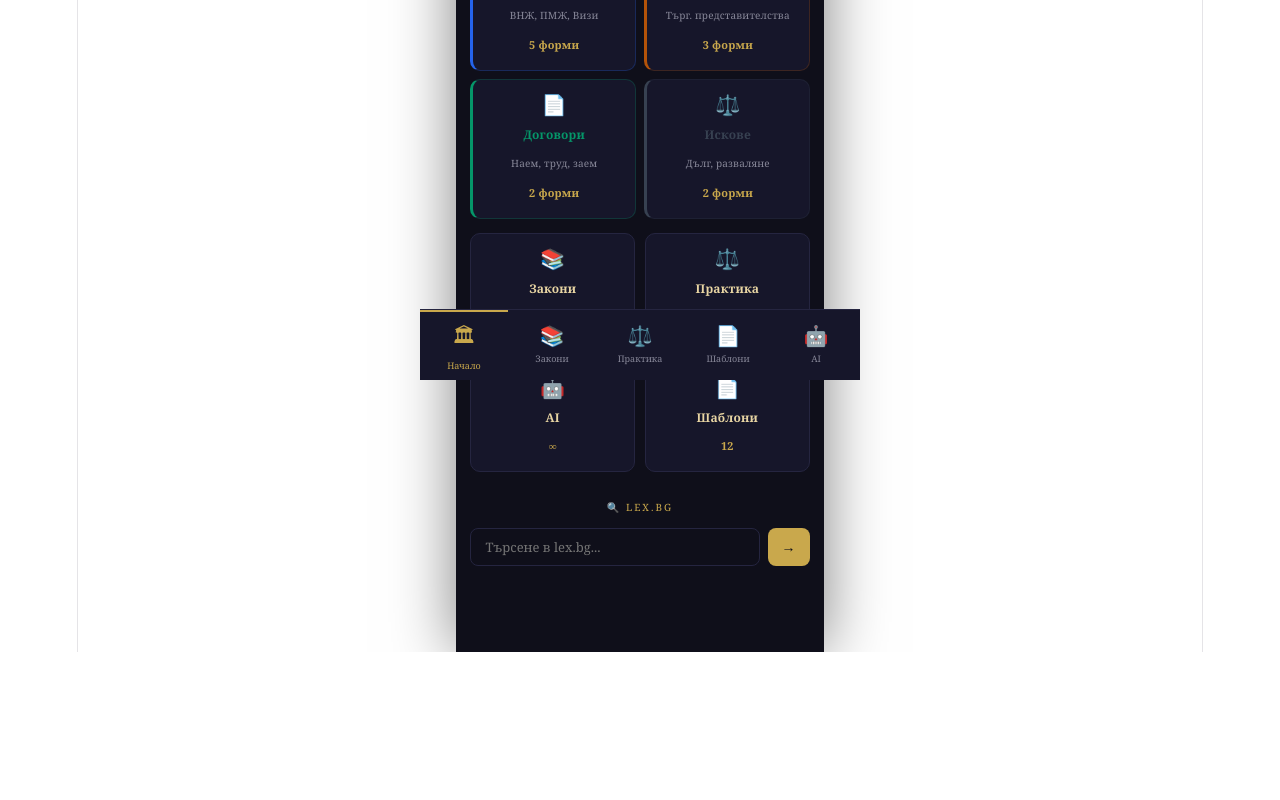
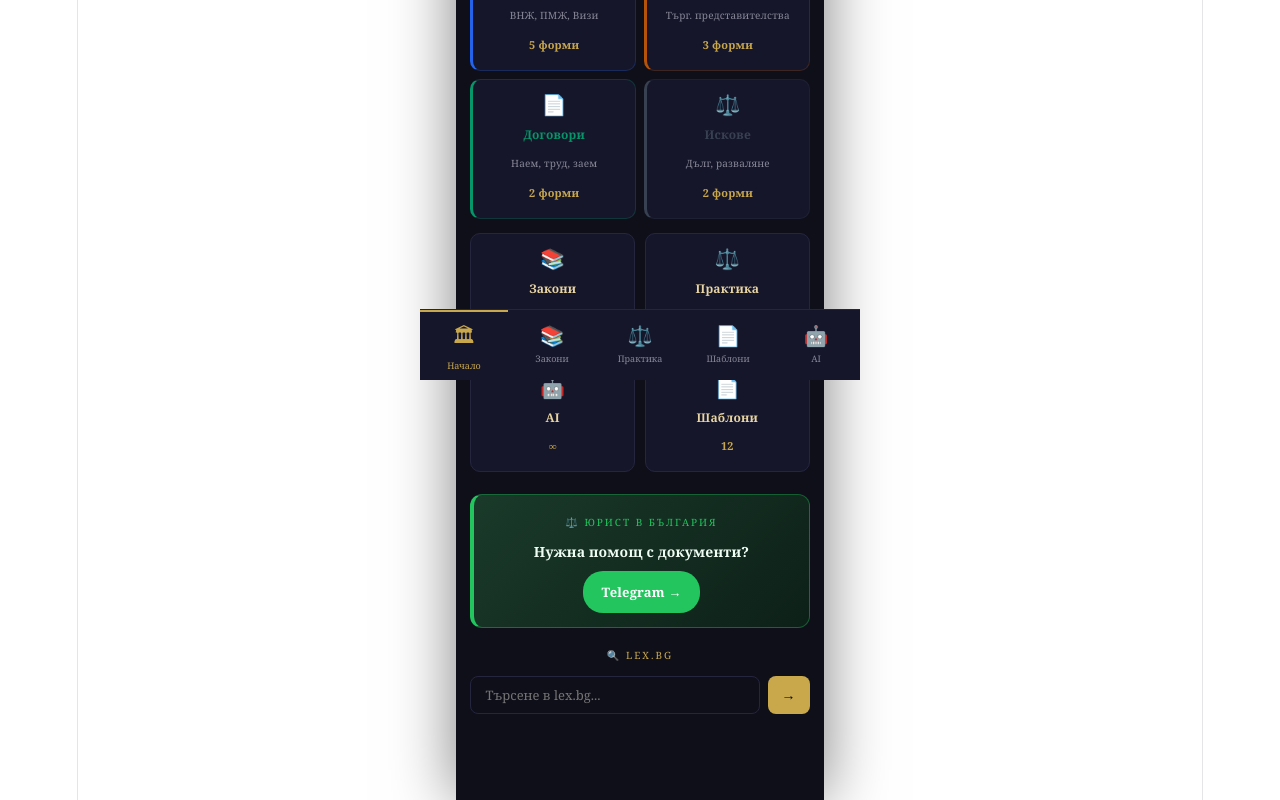
Before and after one commit to 12051002gm-commits/lexbg, a React (Vite) app: page / in a window 1280 px wide. Shown: the part 420-1220 px from the top of the page. Before the commit the page ends 1072 px from the top, so only its background shows below. Built offline with nearby package versions, Linux system fonts and the light colour scheme.

Commit message:
Add lawyer banner

```diff
--- a/src/App.jsx
+++ b/src/App.jsx
@@ -945,7 +945,7 @@ export default function App() {
                 </div>
               ))}
             </div>
-            <div style={{fontSize:10,color:C.gold,letterSpacing:2,marginBottom:8}}>🔍 LEX.BG</div>
+            <div onClick={()=>window.open("https://t.me/Yurii_lawyer","_blank")} style={{background:"linear-gradient(135deg,#1a3a2a,#0d2018)",border:"1px solid #22c55e60",borderRadius:12,padding:"14px 16px",marginBottom:14,cursor:"pointer",borderLeft:"4px solid #22c55e"}}><div style={{fontSize:10,color:"#22c55e",letterSpacing:2,marginBottom:4}}>{lang==="ru"?"⚖️ ЮРИСТ В БОЛГАРИИ":lang==="en"?"⚖️ LEGAL CONSULTATION":"⚖️ ЮРИСТ В БЪЛГАРИЯ"}</div><div style={{fontSize:14,fontWeight:"bold",color:"#f0fdf4",marginBottom:6}}>{lang==="ru"?"Нужна помощь с документами?":lang==="en"?"Need legal help?":"Нужна помощ с документи?"}</div><div style={{background:"#22c55e",color:"#fff",borderRadius:20,padding:"8px 18px",fontSize:13,fontWeight:"bold",display:"inline-block"}}>Telegram →</div></div><div style={{fontSize:10,color:C.gold,letterSpacing:2,marginBottom:8}}>🔍 LEX.BG</div>
             <div style={{display:"flex",gap:8,marginBottom:14}}>
               <input style={{...s.inp,flex:1}} placeholder={t.searchLex} value={lexQ} onChange={e=>setLexQ(e.target.value)} onKeyDown={e=>{if(e.key==="Enter"&&lexQ.trim())window.open(`https://lex.bg/bg/laws/ldoc/search?q=${encodeURIComponent(lexQ)}`,"_blank");}}/>
               <button onClick={()=>{if(lexQ.trim())window.open(`https://lex.bg/bg/laws/ldoc/search?q=${encodeURIComponent(lexQ)}`,"_blank");}} style={{background:C.gold,color:C.bg,border:"none",borderRadius:8,padding:"0 14px",cursor:"pointer",fontSize:14,fontWeight:"bold"}}>→</button>
```
